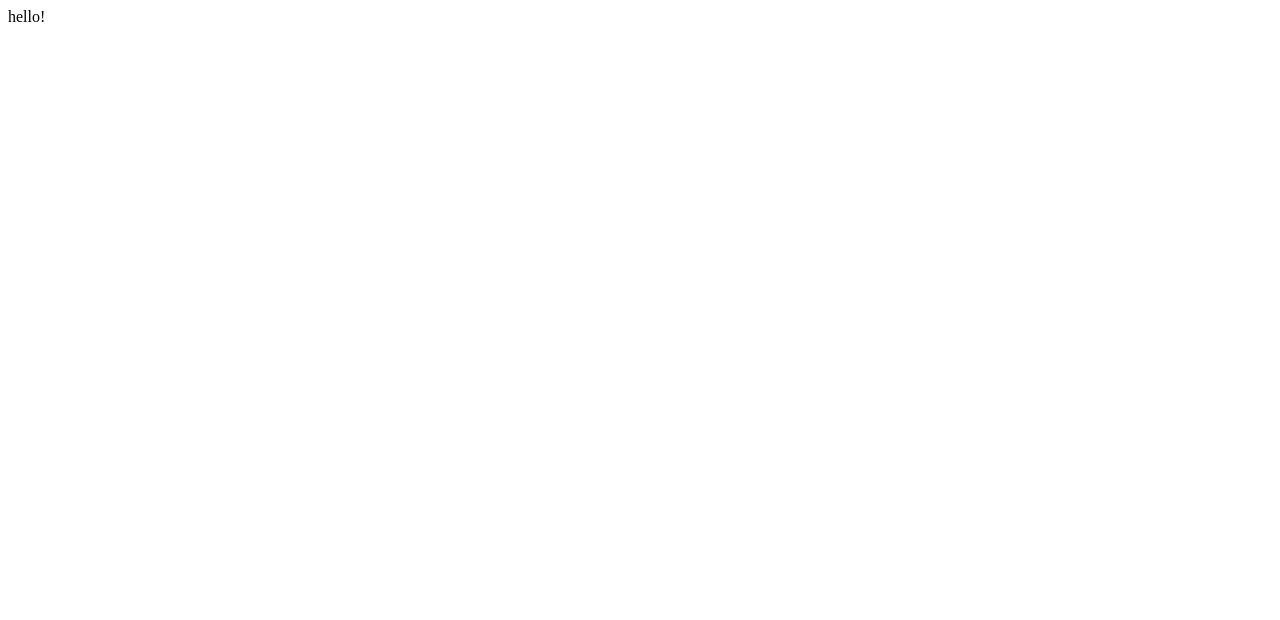
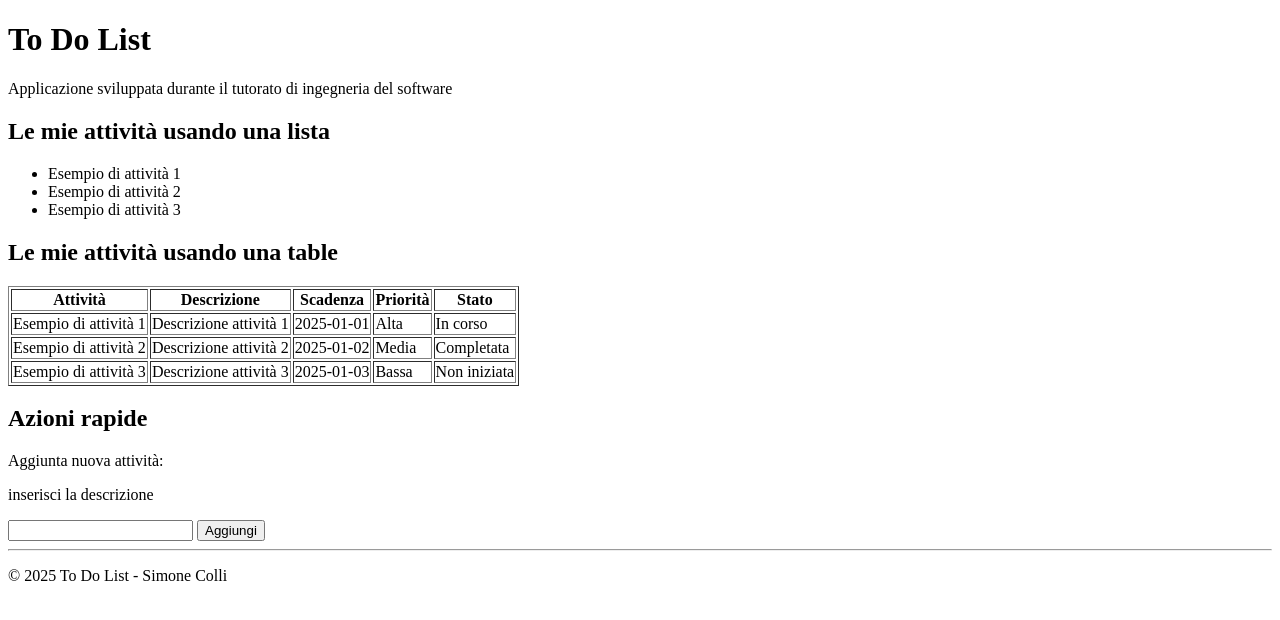
Before and after one commit to Giubetty04/Task-Manager, a plain HTML site: page index.html in a window 1280 px wide. Drawn offline with Linux system fonts and the light colour scheme.

Commit message:
pagina web

```diff
--- a/index.html
+++ b/index.html
@@ -1 +1,60 @@
-hello!
+<!DOCTYPE html>
+<html lang="it">
+<head>
+    <meta charset="UTF-8">
+    <meta name="viewport" content="width=device-width, initial-scale=1.0">
+    <title>To Do List</title>
+</head>
+<body>
+    <h1>To Do List</h1>
+    <p>Applicazione sviluppata durante il tutorato di ingegneria del software</p>
+
+    <h2>Le mie attività usando una lista</h2>
+    <ul>
+        <li>Esempio di attività 1</li>
+        <li>Esempio di attività 2</li>
+        <li>Esempio di attività 3</li>
+    </ul>
+
+    <h2>Le mie attività usando una table</h2>
+    <table border="1">
+        <tr>
+            <th>Attività</th>
+            <th>Descrizione</th>
+            <th>Scadenza</th>
+            <th>Priorità</th>
+            <th>Stato</th>
+        </tr>
+        <tr>
+            <td>Esempio di attività 1</td>
+            <td>Descrizione attività 1</td>
+            <td>2025-01-01</td>
+            <td>Alta</td>
+            <td>In corso</td>
+        </tr>
+        <tr>
+            <td>Esempio di attività 2</td>
+            <td>Descrizione attività 2</td>
+            <td>2025-01-02</td>
+            <td>Media</td>
+            <td>Completata</td>
+        </tr>
+        <tr>
+            <td>Esempio di attività 3</td>
+            <td>Descrizione attività 3</td>
+            <td>2025-01-03</td>
+            <td>Bassa</td>
+            <td>Non iniziata</td>
+        </tr>
+    </table>
+
+    <h2>Azioni rapide</h2>
+    <p>Aggiunta nuova attività:</p>
+    <p>inserisci la descrizione</p>
+    <input type="text">
+    <button>Aggiungi</button>
+
+    <hr>
+    <p>© 2025 To Do List - Simone Colli</p>
+</body>
+</html>
```
